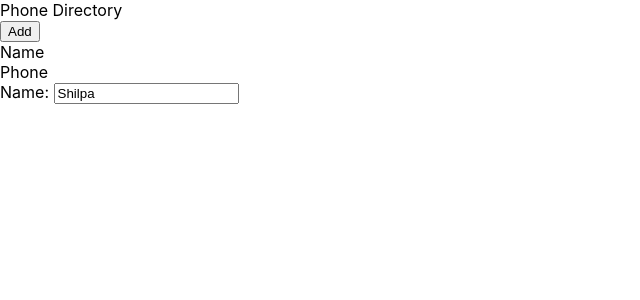
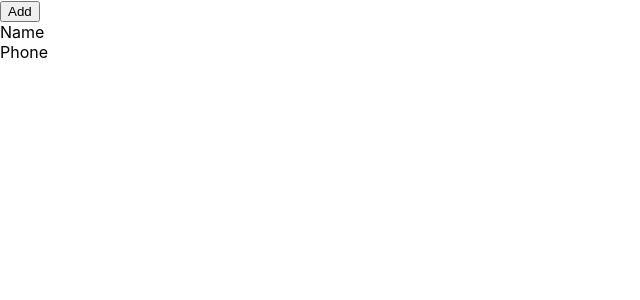
Before and after one commit to joey2310/Phone_Directory_Project, a React (Create React App) app: page / in a window 1280 px wide. Shown: the top 300 px of the page, without its empty margins (0-640 px from the left). Built offline with nearby package versions, Linux system fonts and the light colour scheme; the HTML template or start-up script is replaced by a standard one.

Commit message:
Created 'Header' Component

```diff
--- a/src/App.js
+++ b/src/App.js
@@ -1,22 +1,15 @@
-import React, {Component, Fragment} from 'react';
-
+import React, {Component} from 'react';
+import Header from './Header.js';
 class App extends Component {
   render(){
    return (
-    <Fragment>
     <div>
-     <div className="Header">
-      Phone Directory
-     </div>
      <button> Add </button>
      <div>
        <span> Name </span><br/>
        <span> Phone </span>
      </div>
-     <label htmlFor="name">Name: </label>
-     <input id="name" type="text" placeholder="Type Here" defaultValue="Shilpa"/>
-        </div>
-        </Fragment>
+   </div>
    );
  }
 }
--- /dev/null
+++ b/src/Header.js
@@ -0,0 +1,11 @@
+import React from 'react';
+
+const Header = function(){
+    return(
+        <div className="header">
+            Phone Directory
+        </div>
+    )
+}
+
+export default Header;
```
